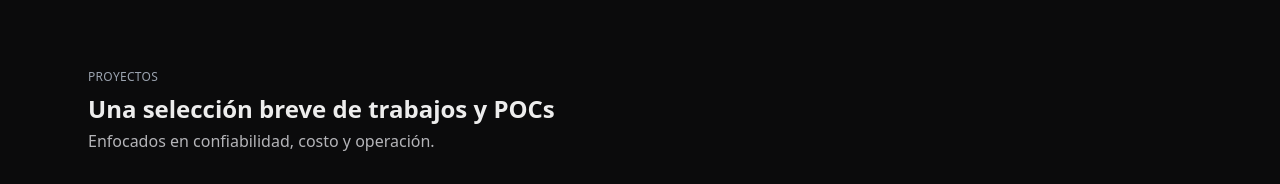
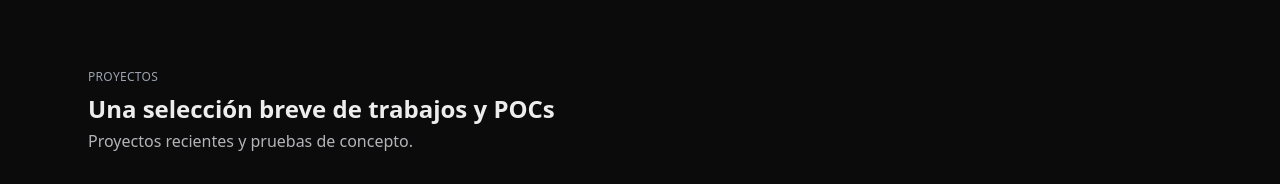
Before and after one commit to MatiasFormoso/nuevo-portfolio, a Next.js app: page / in a window 1280 px wide. Shown: the part 1180-1364 px from the top of the page. Built offline with nearby package versions, Linux system fonts and the light colour scheme.

Commit message:
chore(projects): polish project descriptions for clarity and voice consistency

```diff
--- a/src/components/sections/Projects.tsx
+++ b/src/components/sections/Projects.tsx
@@ -38,7 +38,7 @@ export default function Projects() {
       <div className="container section">
         <p className="eyebrow">Proyectos</p>
         <h2 className="stitle">Una selección breve de trabajos y POCs</h2>
-        <p className="sdesc">Enfocados en confiabilidad, costo y operación.</p>
+        <p className="sdesc">Proyectos recientes y pruebas de concepto.</p>
 
         <div className="mt-8 grid gap-6 md:grid-cols-2">
           <Card
```
